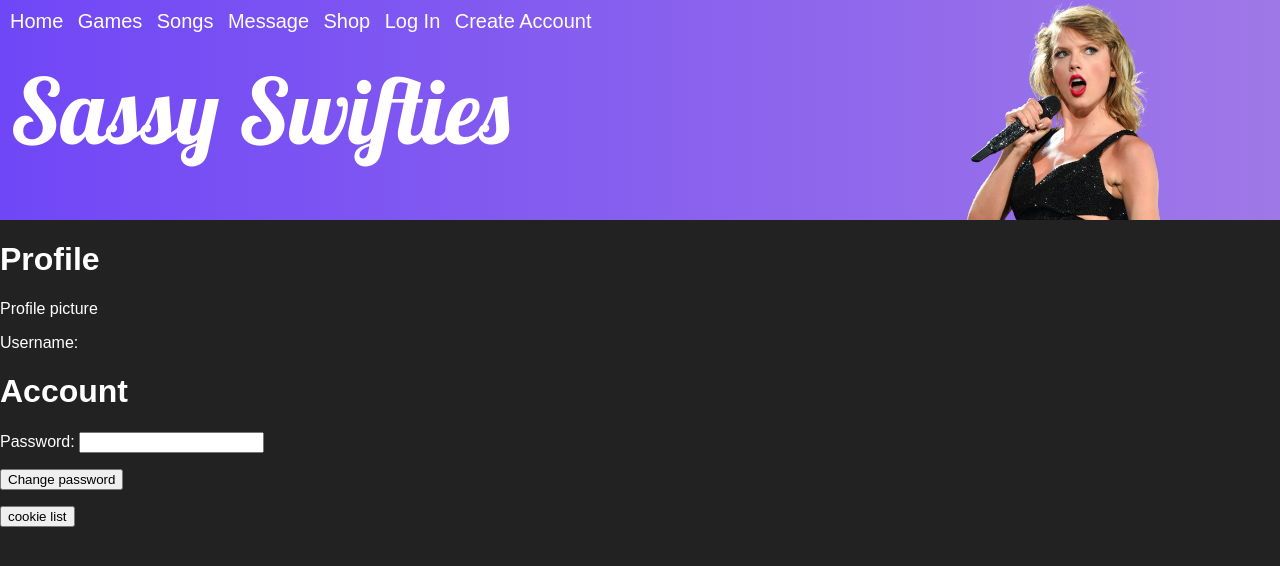
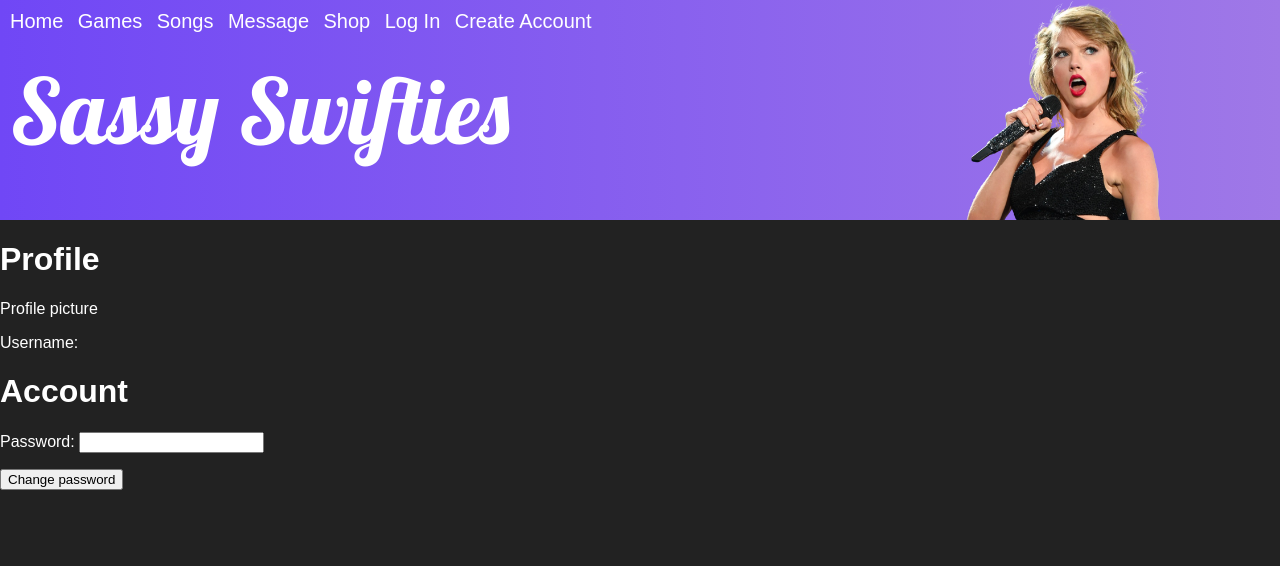
Before and after one commit to lwu1822/SassySwiftiesFrontend, a Jekyll site: the page built from settings.html, in a window 1280 px wide. Shown: the top 566 px of the page. Built offline with Jekyll 4.4.1, drawn with Linux system fonts in a browser that asks for light colours; nearby versions of some CDN libraries.

Commit message:
remove button

```diff
--- a/settings.html
+++ b/settings.html
@@ -45,7 +45,6 @@
         <p id="message"></p>
     </form>
 
-    <button onclick="cookieList()">cookie list</button>
 </body>
 </html>
 
```
